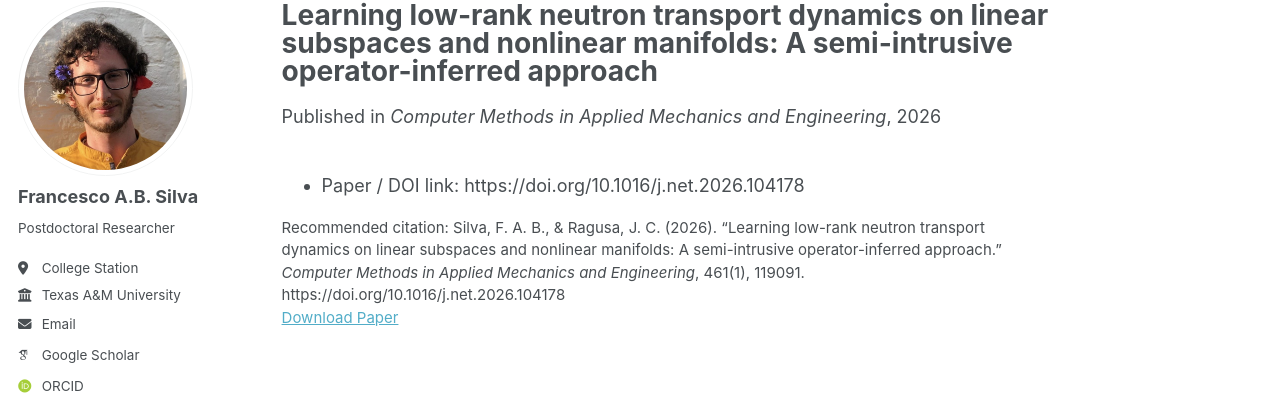
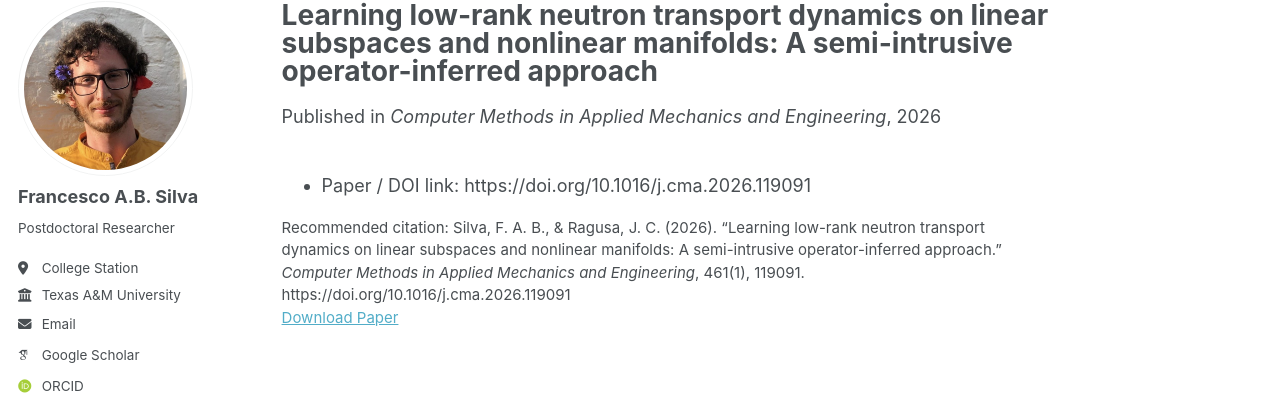
Before and after one commit to FrancescoSilva/francescosilva.github.io, a Jekyll site: the page built from _publications/2026-11-01-learning-low-rank-neutron-transport-dynamics-on-linear-and-nonlinear-manifolds-a-semi-intrusive-operator-inferred-approach.md, in a window 1280 px wide and 1026 px high. Shown: the part 105-500 px from the top of the window. Built offline with Jekyll 4.4.1, drawn with Linux system fonts in a browser that asks for light colours; some web fonts are replaced.

Commit message:
Fix DOI and citation link in publication entry
Updated DOI and citation link for the publication.

```diff
--- a/_publications/2026-11-01-learning-low-rank-neutron-transport-dynamics-on-linear-and-nonlinear-manifolds-a-semi-intrusive-operator-inferred-approach.md
+++ b/_publications/2026-11-01-learning-low-rank-neutron-transport-dynamics-on-linear-and-nonlinear-manifolds-a-semi-intrusive-operator-inferred-approach.md
@@ -7,8 +7,8 @@ excerpt: 'Semi-intrusive operator inference for efficient neutron transport redu
 date: 2026-11-01
 venue: "Computer Methods in Applied Mechanics and Engineering"
 paperurl: "https://doi.org/10.1016/j.net.2026.104178"
-doi: "10.1016/j.net.2026.104178"
-citation: 'Silva, F. A. B., & Ragusa, J. C. (2026). “Learning low-rank neutron transport dynamics on linear subspaces and nonlinear manifolds: A semi-intrusive operator-inferred approach.” <i>Computer Methods in Applied Mechanics and Engineering</i>, 461(1), 119091. https://doi.org/10.1016/j.net.2026.104178'
+doi: "10.1016/j.cma.2026.119091"
+citation: 'Silva, F. A. B., & Ragusa, J. C. (2026). “Learning low-rank neutron transport dynamics on linear subspaces and nonlinear manifolds: A semi-intrusive operator-inferred approach.” <i>Computer Methods in Applied Mechanics and Engineering</i>, 461(1), 119091. https://doi.org/10.1016/j.cma.2026.119091'
 ---
 
-- Paper / DOI link: https://doi.org/10.1016/j.net.2026.104178
+- Paper / DOI link: https://doi.org/10.1016/j.cma.2026.119091
```
